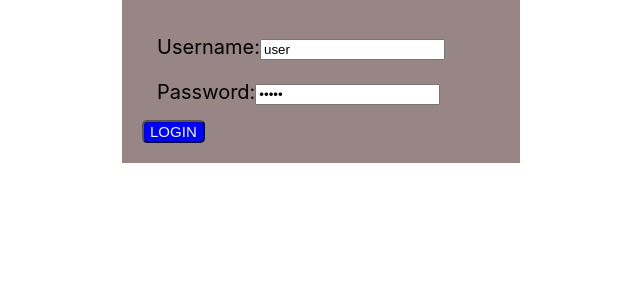
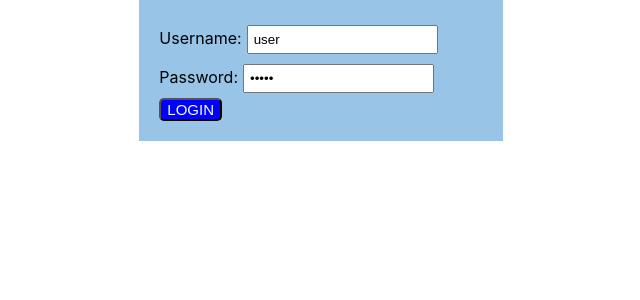
Before and after one commit to rakshit-upadhyay214/taskify, a React (Create React App) app: page / in a window 1280 px wide. Shown: the top 300 px of the page, without its empty margins (339-979 px from the left). Built offline with nearby package versions, Linux system fonts and the light colour scheme.

Commit message:
First routing from Login to Welcome

```diff
--- a/package.json
+++ b/package.json
@@ -8,7 +8,8 @@
     "@testing-library/user-event": "^13.5.0",
     "react": "^18.3.1",
     "react-dom": "^18.3.1",
-    "react-scripts": "5.0.1",
+    "react-router-dom": "^6.26.2",
+    "react-scripts": "^5.0.1",
     "web-vitals": "^2.1.4"
   },
   "scripts": {
--- a/src/todo/Login.css
+++ b/src/todo/Login.css
@@ -10,15 +10,19 @@ body{
     width: 100%;
     max-width: 400px;
     padding: 20px;
-    background-color: rgb(152, 133, 133);
+    background-color: #97c4e7;
 }
 
-.input{
+.entries{
     font-size: 20px;
     margin: 10px;
     padding: 5px;
 }
 
+input{
+    margin: 5px;
+    padding: 5px;
+}
 .submitbtn{
     background-color:blue;
     color: azure;
--- a/src/todo/LoginComponent.jsx
+++ b/src/todo/LoginComponent.jsx
@@ -1,5 +1,7 @@
 import './Login.css';
 import {useState} from 'react';
+import Welcome from './WelcomeComponent';
+import { useNavigate} from 'react-router-dom';
 export default function Login(){
 
     const [username, setUserName]= useState('user')
@@ -7,6 +9,8 @@ export default function Login(){
 
     const [showSuccessMessage, setSuccessMessage]= useState(false)
     const [showErrorMessage, setErrorMessage]= useState(false)
+
+    const navigate= useNavigate();
 
     function handleUserChange(event){
         // console.log("Username is to be changed")
@@ -27,6 +31,7 @@ export default function Login(){
             console.log("Success")
             setErrorMessage(false)
             setSuccessMessage(true)
+            navigate('/welcome')
         }else{
             console.log("Failed")
             setErrorMessage(true)
@@ -34,33 +39,21 @@ export default function Login(){
         }
     }
 
-    function SuccessMessage(){
-        if(showSuccessMessage){
-            return <div className='successMessage'>Authentication Successful</div>
-        }
-
-        return null;
-    }
-    function ErrorMessage(){
-        if(showErrorMessage){
-            return <div className='errorMessage'>Authentication Failed. Please check your credentials.</div>
-        }
-
-        return null;
-    }
-
     return(
         <>
             <div className="login-container">
-                <SuccessMessage/>
-                <ErrorMessage/>
+                {/* It is the shortcut way of displaying these messages; Another way can be making different function components for these messages */}
+                {showSuccessMessage && <><div className='successMessage'>Authentication Successful</div> <Welcome/></>}
+                {showErrorMessage && <div className='errorMessage'>Authentication Failed. Please check your credentials.</div>}
+
+
                 {/* <form className="login-form"> */}
-                    <div className='input'>
-                        <label for="username">Username:</label>
+                    <div className='entry'>
+                        <label htmlFor="username">Username:</label>
                         <input type="text" id="username" name="user" value={username} onChange={handleUserChange} required></input>
                     </div>
-                    <div className='input'>
-                        <label for="password">Password:</label>
+                    <div className='entry'>
+                        <label htmlFor="password">Password:</label>
                         <input type="password" id="password" name="pass" placeholder="enter password" value={password} onChange={handlePasswordChange} required></input>
                     </div>
                     <div>
--- a/src/todo/Todo.jsx
+++ b/src/todo/Todo.jsx
@@ -1,9 +1,20 @@
 import Login from "./LoginComponent";
+import { BrowserRouter, Routes, Route } from "react-router-dom";
+import Welcome from "./WelcomeComponent";
+
 
 export default function TodoApp(){
     return(
         <div className="TodoApp">
-            <Login/>
+            <BrowserRouter>
+                <Routes>
+                    <Route path="/" element={<Login/>}></Route>
+                    <Route path="/login" element={<Login/>}></Route>
+                    <Route path="/welcome" element={<Welcome/>}></Route>
+                </Routes>
+            </BrowserRouter>
+
+
         </div>
     )
 }
--- /dev/null
+++ b/src/todo/WelcomeComponent.jsx
@@ -0,0 +1,9 @@
+export default function Welcome(){
+    return (
+        <>
+            <div>
+                <h1>Welcome to Taskify</h1>
+            </div>
+        </>
+    )
+}
```
Also changed, not shown: 1 other file (tests, documents, lock files or other folders).
